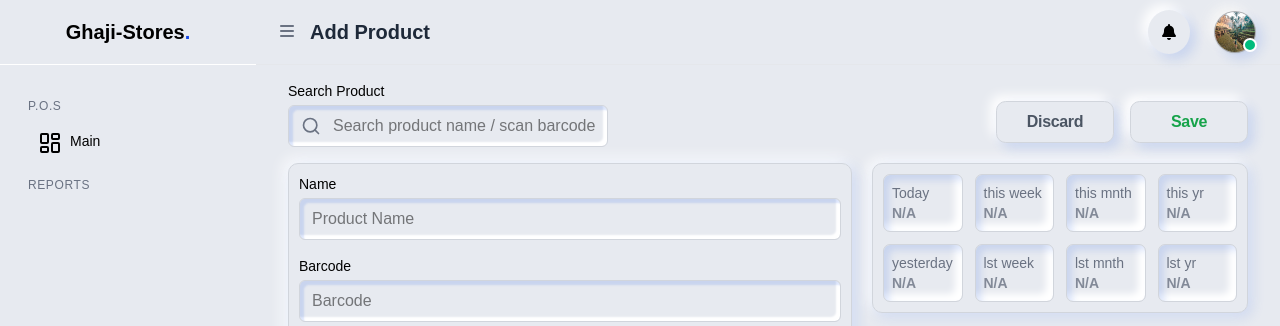
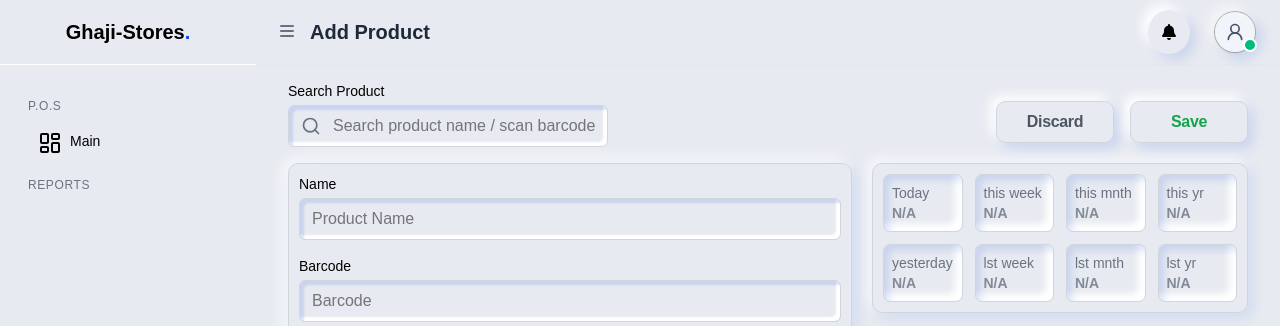
Before and after one commit to Harunah1fiz/GHAJISTORE, a Django app: page /product/products/addProduct in a window 1280 px wide. Shown: the top 326 px of the page. Run offline with Django 5.2, Linux system fonts and the light colour scheme; data that the repository does not hold is empty; style sheets or scripts are compiled from the project's sources; some libraries are stand-ins or nearby versions.

Commit message:
Fix live product setup and broken avatar
Guard the add-product form when no restock action exists and remove the stale projection initializer. Replace missing avatar assets with an icon to eliminate live 404s.

Co-authored-by: Copilot <223556219+Copilot@users.noreply.github.com>

```diff
--- a/ghajiSale/static/src/js/addProdutView/ProductState.js
+++ b/ghajiSale/static/src/js/addProdutView/ProductState.js
@@ -36,6 +36,7 @@ addHandlerExpiredCheck() {
 
 addHandlerAddStock(handler) {
     const addStockBtn = this._parentElement.querySelector(".confirm__addstock");
+    if (!addStockBtn) return;
 
     addStockBtn.addEventListener("click", () => {
 
--- a/ghajiSale/static/src/js/controller/productController.js
+++ b/ghajiSale/static/src/js/controller/productController.js
@@ -57,11 +57,6 @@ const controlBussinessProjection = function (data) {
     InventorySettingView.renderResult(projection);
 };
 
-window.addEventListener('DOMContentLoaded', function () {
-    const data = InventorySettingView.getInputData();
-    controlBussinessProjection(data);
-});
-
 const packController = function(isPack){
     model.setPackState(isPack);
 }
--- a/ghajiSale/templates/partials/topbar.html
+++ b/ghajiSale/templates/partials/topbar.html
@@ -41,9 +41,10 @@
 
                             <!-- Profile -->
                             <div class="profile flex items-center relative cursor-pointer">
-                                <img src="./assets/images/destination_2.jpg" alt=""
-                                    class="rounded-full w-10 h-10 shadow-sm"
+                                <span class="grid place-items-center rounded-full w-10 h-10 shadow-sm bg-slate-100 text-slate-600"
                                     id="profile-detail">
+                                    <i data-lucide="user-round" class="w-5 h-5"></i>
+                                </span>
 
                                 <span id="online-status"
                                     class="absolute bottom-0 left-7 w-3.5 h-3.5 bg-emerald-500 border-2 border-white rounded-full">
@@ -58,7 +59,9 @@
 
         <div class="flex items-center gap-3 border-b border-gray-200 pb-4">
             <div class="imageContainer">
-            <img src="./assets/images/destination_2.jpg" class="profile-image w-12 h-12 rounded-full">
+            <span class="grid place-items-center w-12 h-12 rounded-full bg-slate-100 text-slate-600">
+                <i data-lucide="user-round" class="w-6 h-6"></i>
+            </span>
             </div>
             <span class=" text-sm leading-tight">
                 <p class="text-base tracking-wide font-bold">{{ request.user.get_full_name|default:request.user.username }}</p>
```
